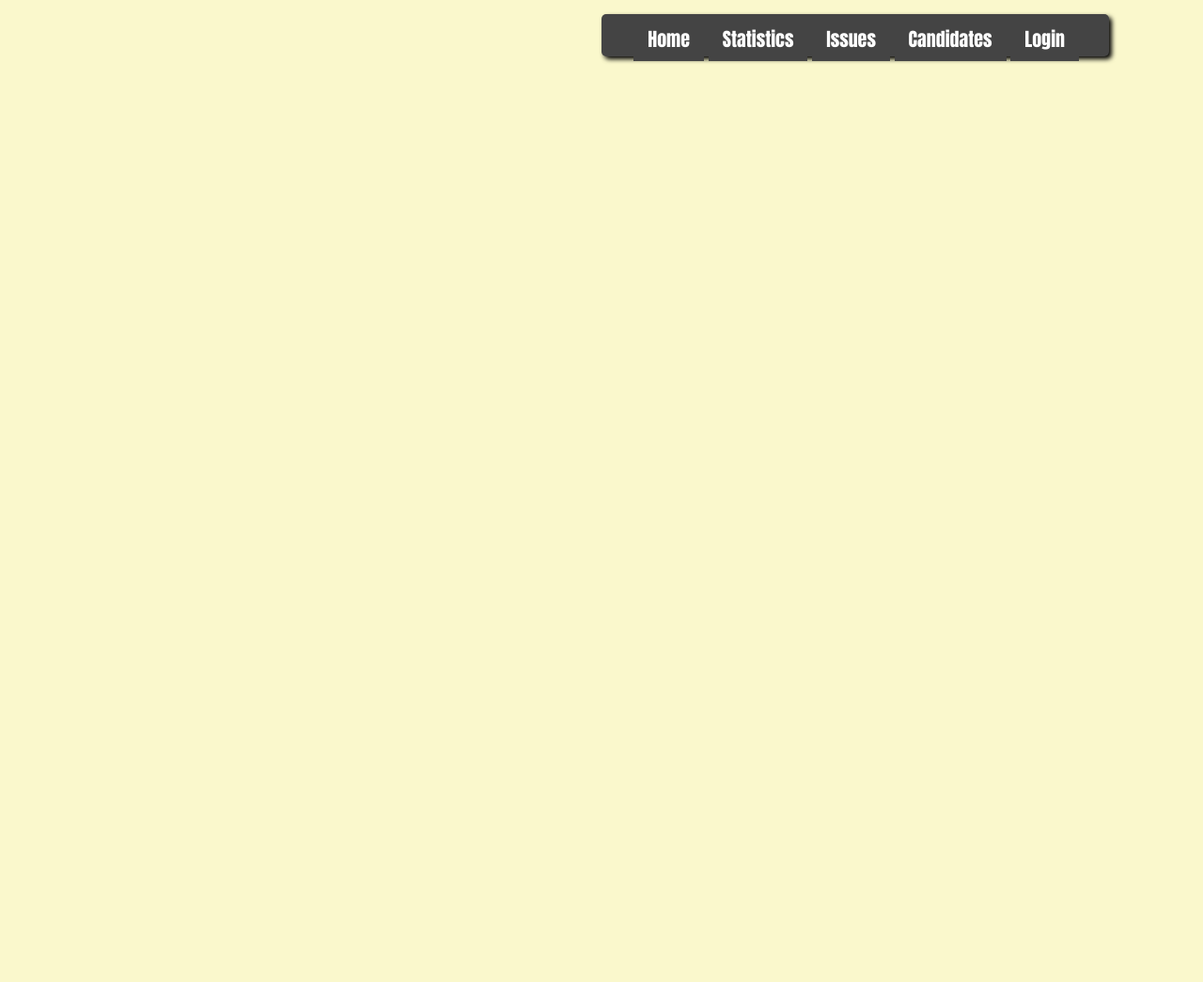
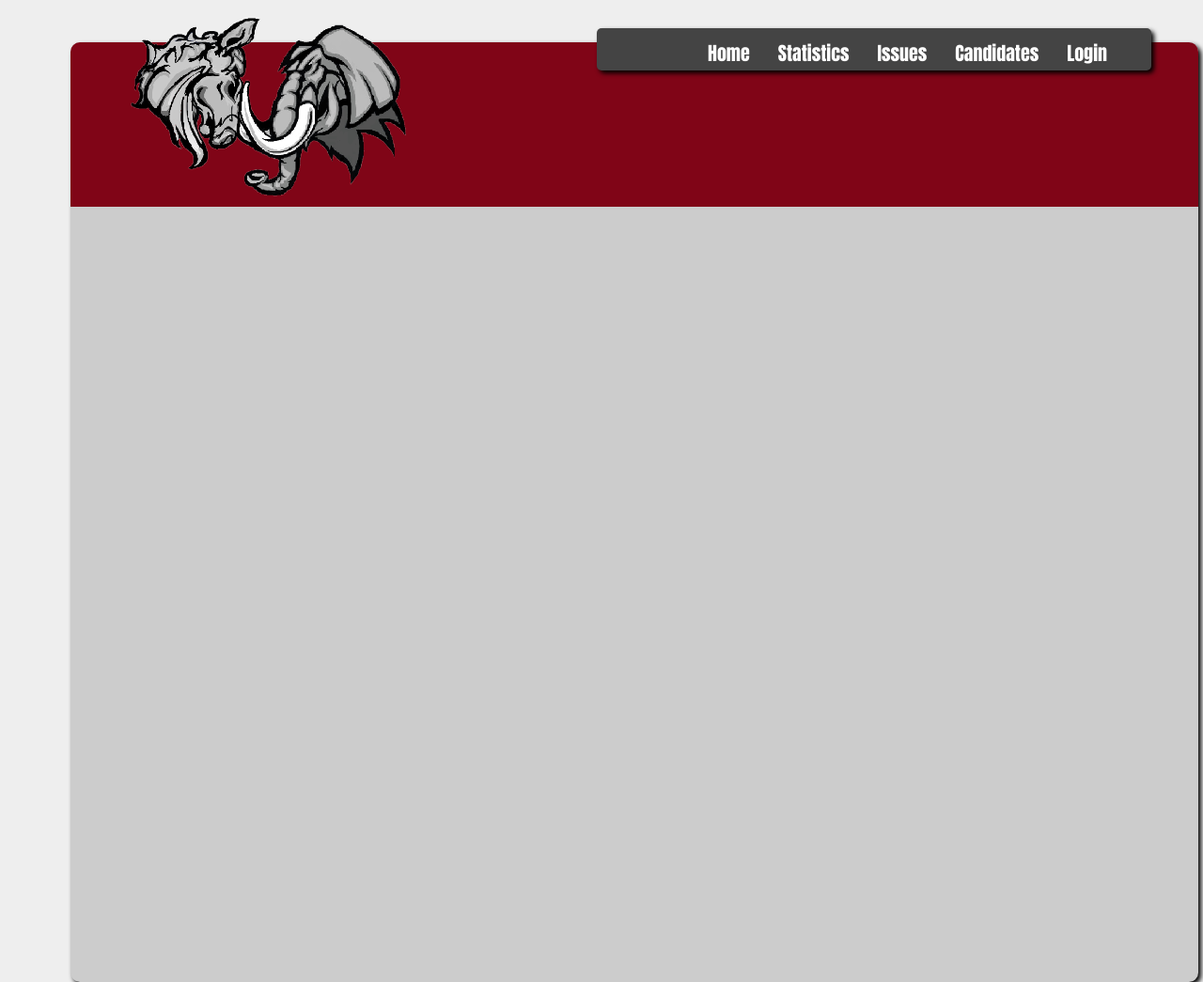
Before and after one commit to leftger/TMG6470, a PHP site: page / in a window 1280 px wide. Shown: the whole page at 94% size. Before the commit the page ends 67 px from the top, so only its background shows below. Run offline with PHP 8.4, Linux system fonts and the light colour scheme.

Commit message:
Decent layout, logo w/o title decent nav bar

```diff
--- a/index.html
+++ b/index.html
@@ -5,31 +5,58 @@
 		<link rel = "stylesheet" type="text/css" href=" main.css" >
 	</head>
 	<body>
-		<div id="navigation_bar" class="nav_bar" >
+		<div id="large_box">
+		<div id="wrapper">
+		<div id="logo_box">
+			<img src= "logotransparent.png" alt="pinche donkeys" width="300px" height="215px" >
+		</div>
+		<div id="navigation_bar" >
 			<ul>
 				<li id="home" class="nav_bar">
 			 		<a href="http://17.0.0.1:8020/TMG6470/index.html">Home</a>
 			 	</li>
 			 	<li id="statistics" class="nav_bar">
 			 		<a href="http://en.wikipedia.org/wiki/Statistics">Statistics</a>
+			 		<div id="Stats_bar">
+			 		<ul>
+
+			 			<li><a href="http://en.wikipedia.org/wiki/Timeline" class="Stats_bar">Timeline</a></li>
+			 			<li><a href="http://en.wikipedia.org/wiki/Newt_Gingrich" class="Stats_bar">Districts leading</a></li>
+			 			<li><a href="http://en.wikipedia.org/wiki/Ron_paul" class="Stats_bar">Bills created</a></li>
+			 			<li><a href="http://en.wikipedia.org/wiki/Rick_Santorum" class="Stats_bar">Something else</a></li>
+			 			<li><a href="http://en.wikipedia.org/wiki/Mitt_Romney" class="Stats_bar">Something else</a></li>
+			 		</ul>
+			 		</div>
 			 	</li>
 			 	<li id="issues" class="nav_bar">
-			 		<a href="http://en.wikipedia.org/wiki/Issue">Issues</a>
+			 		<a href="">Issues</a>
+			 		<div id="issues_bar">
+			 		<ul>
+			 			<li><a href="http://en.wikipedia.org/wiki/Economy" class="issues_bar">Economy</a></li>
+			 			<li><a href="http://en.wikipedia.org/wiki/The_War" class="issues_bar">The War</a></li>
+			 			<li><a href="http://en.wikipedia.org/wiki/Social_Issues" class="issues_bar">Social Issues</a></li>
+			 			<li><a href="http://en.wikipedia.org/wiki/Abortion" class="issues_bar">Abortion</a></li>
+			 			<li><a href="http://en.wikipedia.org/wiki/Scandals" class="issues_bar">Scandals</a></li>
+			 		</ul>
+			 		</div>
 			 	</li>
 			 	<li id="candidates" class="nav_bar">
-			 		<a href="http://en.wikipedia.org/wiki/Candidate">Candidates</a>
+			 		<a href="">Candidates</a>
+			 		<div id="candidates_bar">
 			 		<ul>
-			 			<li><a href="http://en.wikipedia.org/wiki/Ron_paul">Ron Paul</a></li>
-			 			<li><a href="http://en.wikipedia.org/wiki/Barack_Obama">Barack Obama</a></li>
-			 			<li><a href="http://en.wikipedia.org/wiki/Newt_Gingrich">Newt Gingrich</a></li>
-			 			<li><a href="http://en.wikipedia.org/wiki/Mitt_Romney">Mitt Romney</a></li>
-			 			<li><a href="http://en.wikipedia.org/wiki/Rick_Santorum">Rick Santorum</a></li>
+			 			<li><a href="http://en.wikipedia.org/wiki/Barack_Obama" class="candidates_bar">Barack Obama</a></li>
+			 			<li><a href="http://en.wikipedia.org/wiki/Newt_Gingrich" class="candidates_bar">Newt Gingrich</a></li>
+			 			<li><a href="http://en.wikipedia.org/wiki/Ron_paul" class="candidates_bar">Ron Paul</a></li>
+			 			<li><a href="http://en.wikipedia.org/wiki/Rick_Santorum" class="candidates_bar">Rick Santorum</a></li>
+			 			<li><a href="http://en.wikipedia.org/wiki/Mitt_Romney" class="candidates_bar">Mitt Romney</a></li>
+
 			 		</ul>
+			 		</div>
 			 	</li>
 			 	<li id="login" class="nav_bar>">
 			 		<a href="">Login</a>
 			 		<div id='login_box'></div>
-			 		<form action="signup.php" method="post">
+			 		<form action="main.php" method="post">
 						Username: <input type="text" name="username"> </input><br />
 						Password: <input type="password" name="password"> </input><br />
 						<input type="submit" />
@@ -37,6 +64,7 @@
 			 	</li>
 			</ul>
 		</div>
-
+		</div>
+		</div>
 	</body>
 </html>
--- a/main.css
+++ b/main.css
@@ -1,73 +1,29 @@
 body{
-background: #faf8cc;
+	/*background: #faf8cc;*/
+	background: #eeeeee ;
 }
+div{
 
-#navigation_bar {
-	padding: 7.5px;
-	width: 525px;
-	height: 30px;
-	position:absolute;
-    top:15px;
-    right:100px;
-    border-radius: 5px;
-    background-color: #444444;
-    box-shadow: 3px 3px 5px black;
-    -moz-border-radius: 5px;
-	-webkit-border-radius: 5 px;}
-#navigation_bar ul {
-    padding: 2px;
-    height: 10px;
-    list-style-type: none;
-    text-align: center;
-    background-color: #444444;
-    position:absolute;
-	right:30px;
-	top:-7.5px;}
-#navigation_bar ul li {
-	display: inline;}
+}
+div.nav_bar{
 
-#navigation_bar ul li a {
-	text-decoration: none;
-	padding:8px 15px;
-	color: #FFFFFF;
-	background-color: #444444;}
+}
+li{font-family: Impact, Charcoal, sans-serif; font-size: 20px}
+#large_box{position: absolute;left: 75px;top: 45px;height: 1000px;width: 1200px;padding: 0px;background: #cccccc;box-shadow: 3px 3px 5px black;border-radius: 10px;-webkit-border-radius: 10 px;}
+#wrapper{height: 175px;background: #800517;-webkit-border-top-left-radius:10px;-webkit-border-top-right-radius:10px;}
+#logo_box{height: 200px;width: 300px;position: absolute;top: -40px;left: 60px;}
 
-#navigation_bar ul li a:hover {
-	color: #FF0000;}
 
-#navigation_bar ul li ul{
-	display: none;
-	padding: 10px 0px;}
-
-#navigation_bar ul li:hover ul{
-	display:block;
-    height: 165px;
-    width: 155px;
-	position: absolute;
-	top: 35px;
-	right: 55px;
-    box-shadow: 3px 3px 5px black;
-    border-radius: 5px;
-	-webkit-border-radius: 5 px;}
-#navigation_bar ul li ul li{
-	text-align: left;
-	/*padding: 5px; 5px;*/}
-
-#navigation_bar ul li ul li:hover a{
-	color: #FF0000;}
-#navigation_bar ul li form{
-	display: none;}
-
-#navigation_bar ul li:hover form {
-	display: block;
-	position: absolute;
-	background color: #444444;
-	top:35px;
-	right: -60px;
-	color:#444444;}
-
-#candidates {font-family: Impact, Charcoal, sans-serif; font-size: 20px}
-#issues {font-family: Impact, Charcoal, sans-serif; font-size: 20px}
-#statistics {font-family: Impact, Charcoal, sans-serif; font-size: 20px}
-#home {font-family: Impact, Charcoal, sans-serif; font-size: 20px}
-#login {font-family: Impact, Charcoal, sans-serif; font-size: 20px}
+#navigation_bar {padding: 7.5px; width: 575px;height: 30px;position:absolute;top:-15px;right:50px;border-radius: 5px;background-color: #444444;box-shadow: 3px 3px 5px black;-moz-border-radius: 5px; -webkit-border-radius: 5 px;float: none;}
+#navigation_bar ul { padding: 2px; height: 10px;list-style-type: none; text-align: center;background-color: #444444; position:absolute; right:30px;top:-7.5px;}
+#navigation_bar ul li {display: inline; float: left;}
+#navigation_bar ul li a { text-decoration: none; padding:8px 15px; color: #FFFFFF;}
+#navigation_bar ul li a:hover {color: #FF0000;}
+#navigation_bar ul li ul{display: none;}
+#navigation_bar ul li form{display: none;}
+#navigation_bar ul li:hover ul{display: block; position: inherit; height: 175px;width: 165px; box-shadow: 3px 3px 5px black;border-radius: 5px;-webkit-border-radius: 5 px;}
+#navigation_bar ul li:hover form{display: block;position: absolute; background color: #444444; top:35px; right: -60px;color:#FFFFFF;height: 100px;width: 300px; box-shadow: 3px 3px 5px black;border-radius: 5px;-webkit-border-radius: 5 px;}
+/*
+#navigation_bar ul li ul li{display: block;text-align: left;padding: 10px;}
+#navigation_bar ul li ul li:hover a{color: #FF0000;padding: 0px;}
+*/
```
Also changed, not shown: database.php (added, +9 -0 lines), main.php (added, +20 -0 lines), logo.png (added), logotransparent.png (added), main.js (added).
